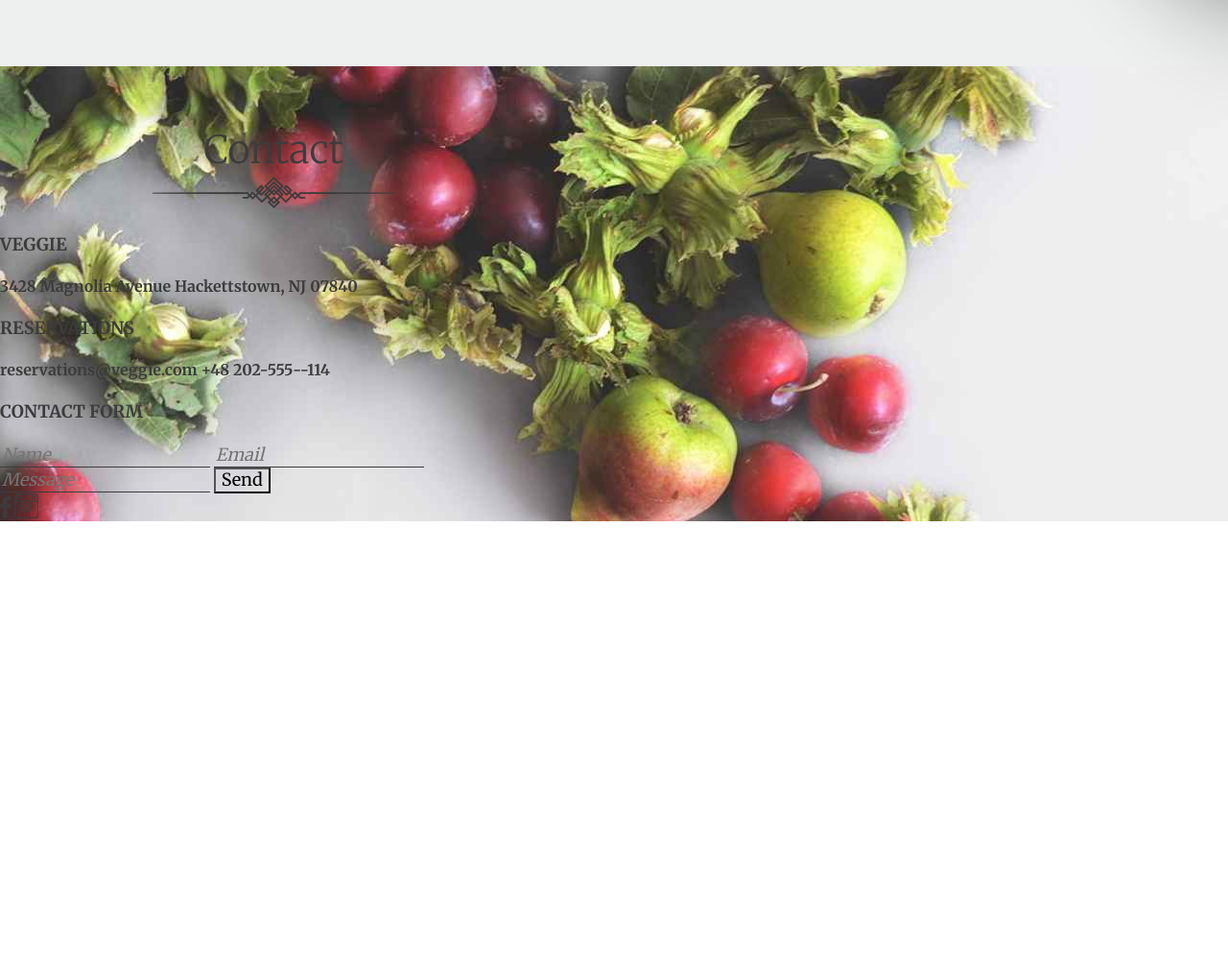
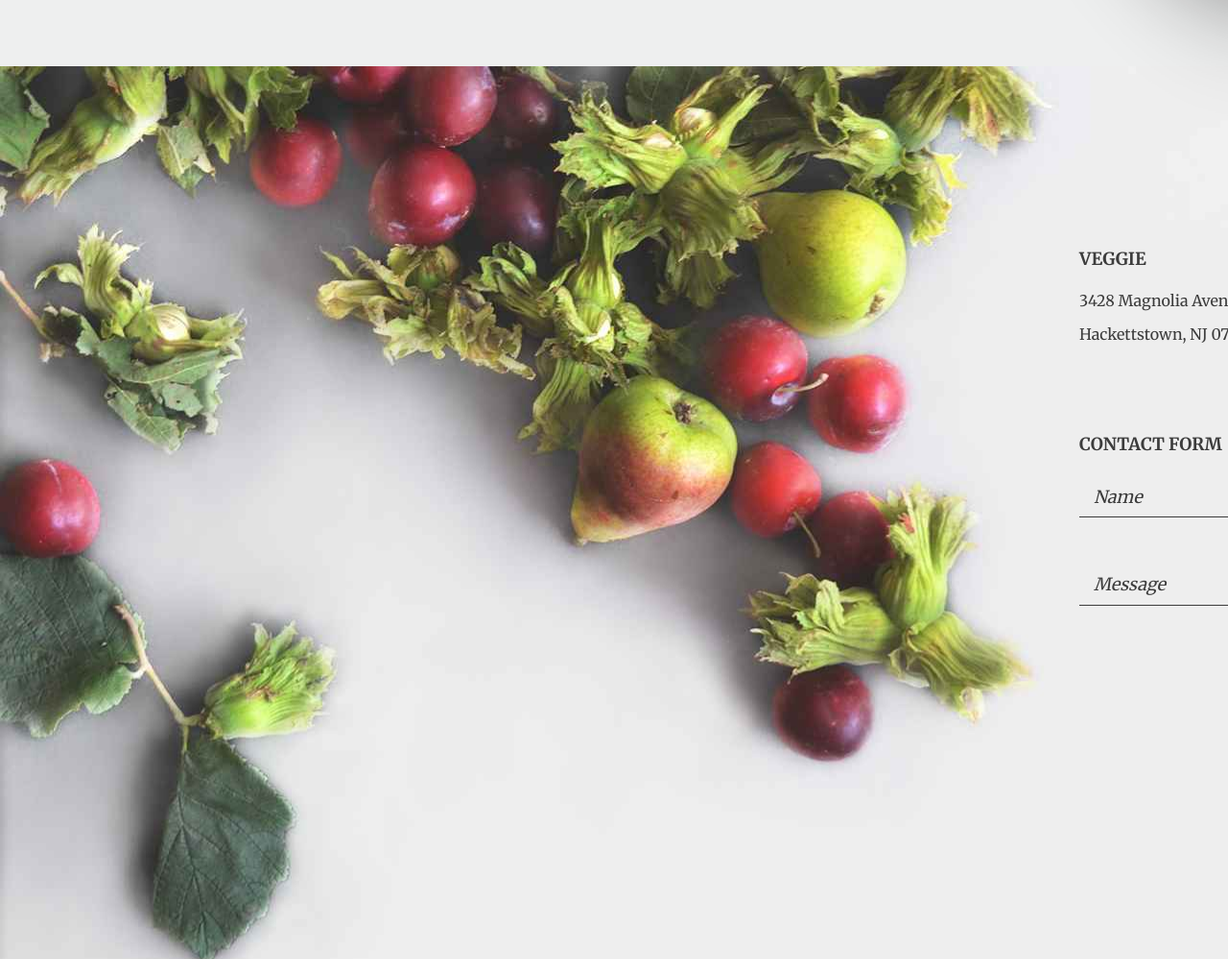
Before and after one commit to antliubimov/veggie, a plain HTML site: page index.html in a window 1280 px wide. Shown: the part 3060-4059 px from the top of the page at 96% size. Before the commit the page ends 3604 px from the top, so only its background shows below. Drawn offline with nearby package versions, Linux system fonts and the light colour scheme.

Commit message:
finish css - contact

```diff
--- a/index.html
+++ b/index.html
@@ -143,6 +143,7 @@
 
     <!-- Contacts -->
     <div class="contact" id="contact">
+        <div class="wrapper clearfix">
             <div class="contact__wrapper">
                 <div class="contact__title">
                     <h2>Contact</h2>
@@ -151,13 +152,13 @@
                 <div class="contact__address">
                     <div class="address__veggie">
                         <h4>Veggie</h4>
-                    <b>3428 Magnolia Avenue</b>
-                    <b>Hackettstown, NJ 07840</b>
+                        <p>3428 Magnolia Avenue</p>
+                        <p>Hackettstown, NJ 07840</p>
                     </div>
                     <div class="address__reservations">
                         <h4>Reservations</h4>
-                    <b>reservations@veggie.com</b>
-                    <b>+48 202-555--114</b>
+                        <p>reservations@veggie.com</p>
+                        <p>+48 202-555--114</p>
                     </div>
                 </div>
                 <form action="" class="contact__form">
@@ -173,6 +174,7 @@
                 </div>
             </div>
         </div>
+    </div>
 </body>
 
 </html>
--- a/style.css
+++ b/style.css
@@ -210,10 +210,12 @@ body {
 
 .contact__wrapper {
     width: 570px;
+    float: right;
 }
 
 .contact__title {
     text-align: center;
+    margin-bottom: 15px;
 }
 
 .contact__title h2 {
@@ -221,6 +223,12 @@ body {
     font-size: 40px;
     font-weight: 100;
     line-height: 55px;
+}
+
+.contact__address {
+    display: flex;
+    justify-content: space-between;
+    margin-bottom: 80px;
 }
 
 .contact h4 {
@@ -231,11 +239,56 @@ body {
 .contact__form input {
     font-size: 18px;
     background-color: transparent;
+    padding: 10px 15px;
+    margin-bottom: 50px;
 }
 
 .contact__form input[type="text"],
 .contact__form input[type="email"] {
+    box-sizing: border-box;
+    width: 255px;
     font-style: italic;
     border: none;
     border-bottom: 1px solid var(--main-color);
 }
+
+#name {
+    margin-right: 55px;
+}
+
+#message {
+    width: 100%;
+}
+
+.contact__form input[type="text"]::-webkit-input-placeholder,
+.contact__form input[type="email"]::-webkit-input-placeholder {
+    color: var(--main-color);
+}
+
+.contact__form input[type="button"] {
+    display: block;
+    margin: 0 auto;
+    margin-bottom: 190px;
+    border-style: none;
+    border: 1px solid var(--main-color);
+}
+
+.contact__social {
+    float: right;
+    display: flex;
+    margin-bottom: 35px;
+}
+
+.contact__social a {
+    display: flex;
+    justify-content: center;
+    align-items: center;
+    box-sizing: border-box;
+    border: 1px solid var(--main-color);
+    width: 50px;
+    height: 50px;
+}
+
+.contact__social a:first-child {
+    margin-right: 15px;
+}
```
Lines whose indentation alone changed are shown as unchanged.
